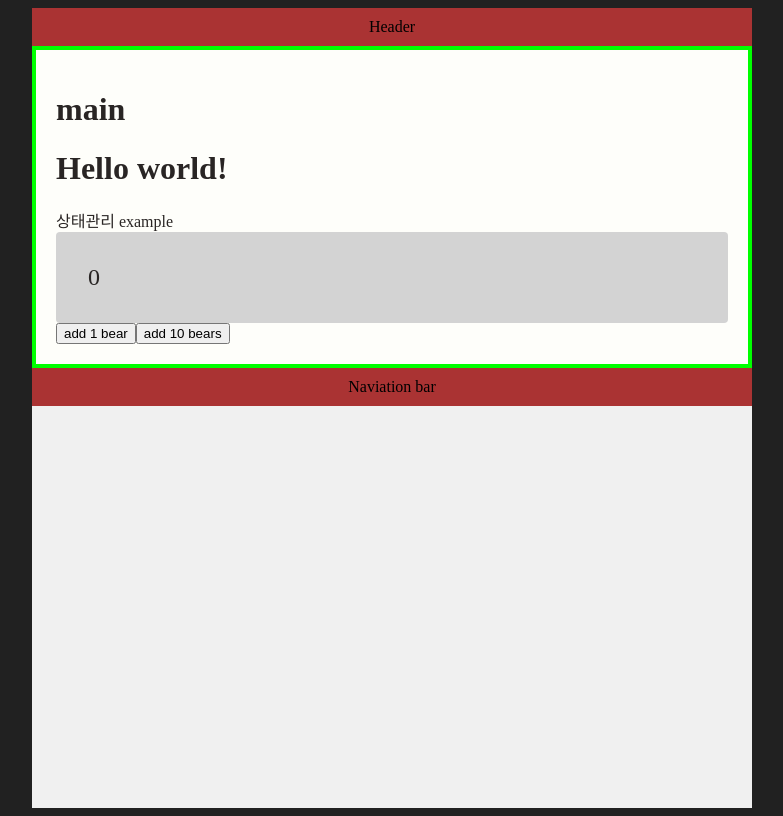
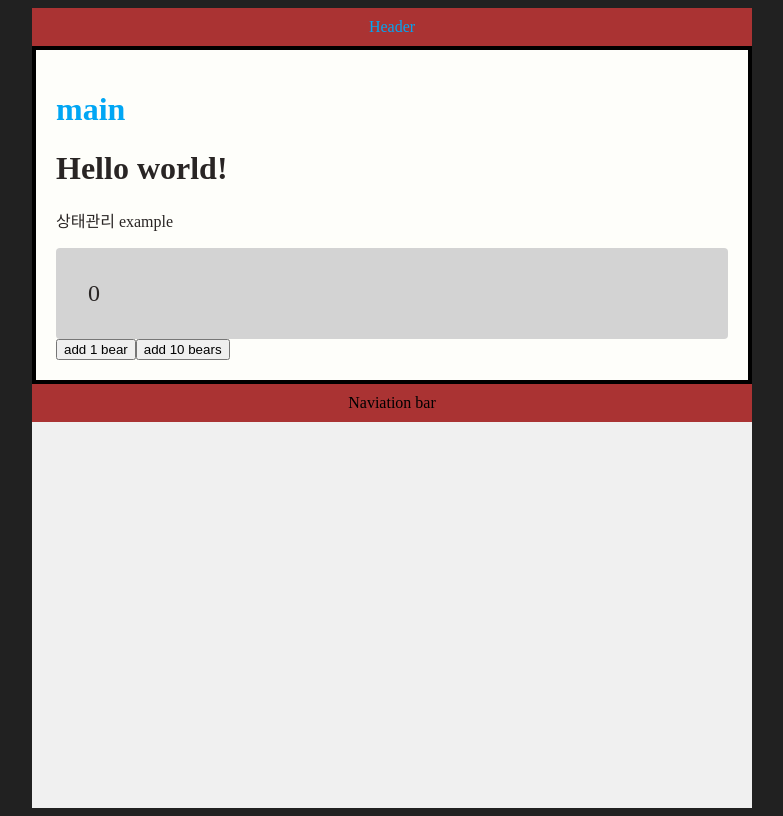
Before and after one commit to wndgur2/memento, a React (Vite) app: page / in a window 1280 px wide. Shown: the whole page, without its empty margins (248-1031 px from the left). Built offline with nearby package versions, Linux system fonts and the light colour scheme.

Commit message:
style: theme 사용 예

```diff
--- a/src/layouts/Layout.tsx
+++ b/src/layouts/Layout.tsx
@@ -1,3 +1,4 @@
+import type { Theme } from '@emotion/react'
 import { css, useTheme } from '@emotion/react'
 import { Outlet } from 'react-router-dom'
 
@@ -8,13 +9,8 @@ export default function Layout() {
   return (
     <div css={containerStyle}>
       <header css={headerStyle}>Header</header>
-      <main
-        css={[
-          mainStyle,
-          { color: theme.stone[900], backgroundColor: theme.bg },
-        ]}
-      >
-        <h1>main</h1>
+      <main css={[mainStyle]}>
+        <h1 css={{ color: theme.sky[500] }}>main</h1>
         <Outlet />
       </main>
       <footer css={footerStyle}>Naviation bar</footer>
@@ -31,15 +27,20 @@ const containerStyle = css({
   backgroundColor: '#f0f0f0',
 })
 
-const headerStyle = css({
+const headerStyle = (theme: Theme) =>
+  css({
     backgroundColor: '#a33',
     padding: '10px',
     textAlign: 'center',
+    color: theme.sky[500],
   })
 
-const mainStyle = css({
+const mainStyle = (theme: Theme) =>
+  css({
     padding: '20px',
-  border: '4px solid #0f0',
+    border: '4px solid #000',
+    color: theme.stone[900],
+    backgroundColor: theme.bg,
   })
 
 const footerStyle = css({
--- a/src/pages/HomePage.tsx
+++ b/src/pages/HomePage.tsx
@@ -8,7 +8,7 @@ export function HomePage() {
     <div>
       <h1>Hello world!</h1>
       <div>
-        상태관리 example
+        <p>상태관리 example</p>
         <Bears />
         <BearCounter />
       </div>
```
Lines whose indentation alone changed are shown as unchanged.
